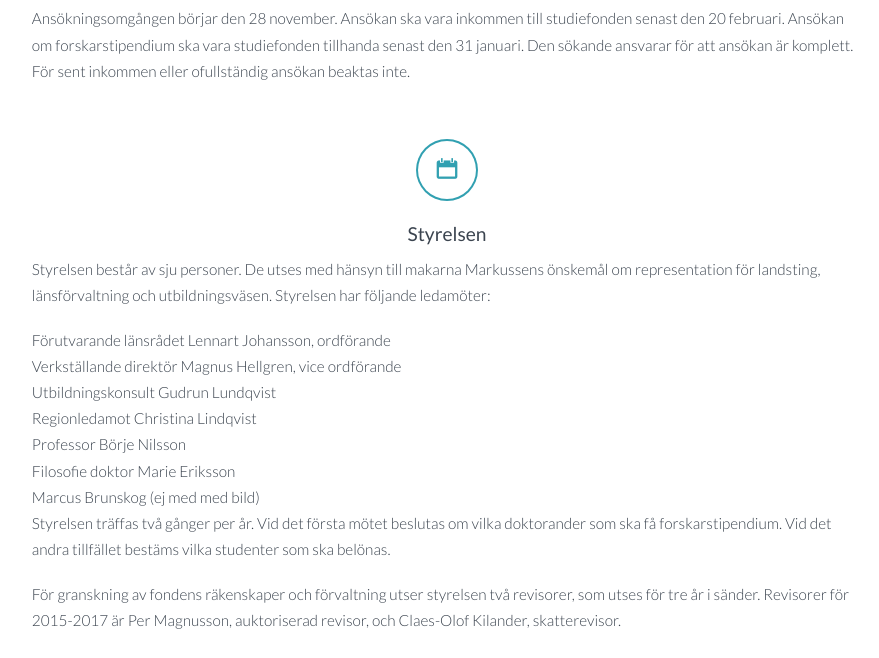
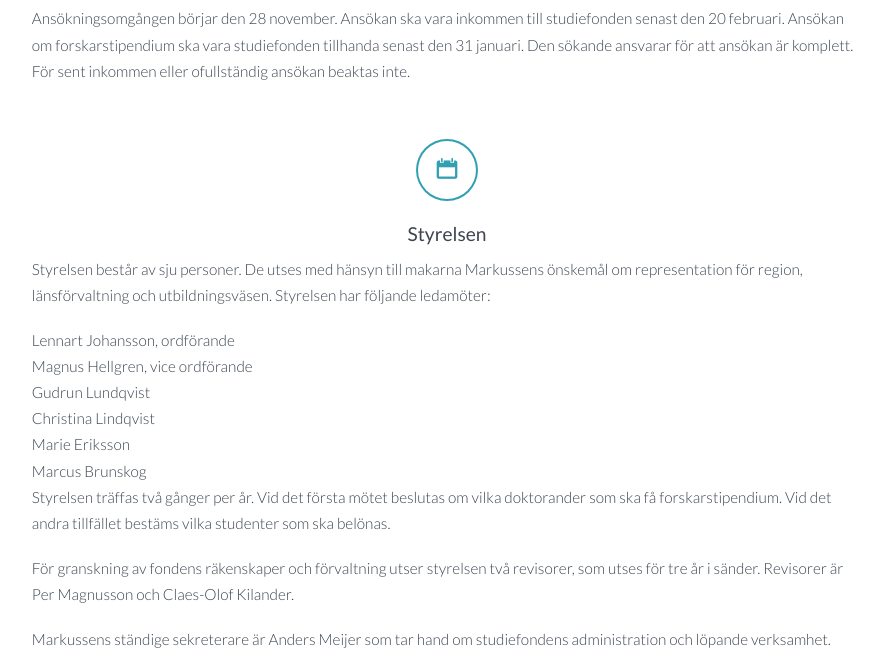
Before and after one commit to standout/markussens.se, a Jekyll site: the page built from presentation.md, in a window 1280 px wide and 1400 px high, scrolled down 2179 px. Shown: the top 658 px of the window, without its empty margins (193-1072 px from the left). Built offline with Jekyll 4.4.1, drawn with Linux system fonts in a browser that asks for light colours; nearby versions of some CDN libraries; some of the changed text lies outside the part shown.

Commit message:
Update styrelsen and stipendiater for 2019

```diff
--- a/presentation.md
+++ b/presentation.md
@@ -85,34 +85,36 @@ permalink: /presentation/
   <h3>Styrelsen</h3>
 
   Styrelsen består av sju personer. De utses med hänsyn till makarna Markussens
-  önskemål om representation för landsting, länsförvaltning och
-  utbildningsväsen. Styrelsen har följande ledamöter:
+  önskemål om representation för region, länsförvaltning och utbildningsväsen.
+  Styrelsen har följande ledamöter:
 
-  - Förutvarande länsrådet Lennart Johansson, ordförande
-  - Verkställande direktör Magnus Hellgren, vice ordförande
-  - Utbildningskonsult Gudrun Lundqvist
-  - Regionledamot Christina Lindqvist
-  - Professor Börje Nilsson
-  - Filosofie doktor Marie Eriksson
-  - Marcus Brunskog (ej med med bild)
+  - Lennart Johansson, ordförande
+  - Magnus Hellgren, vice ordförande
+  - Gudrun Lundqvist
+  - Christina Lindqvist
+  - Marie Eriksson
+  - Marcus Brunskog
 
-  Styrelsen träffas två gånger per år. Vid det första mötet beslutas  om vilka
+  Styrelsen träffas två gånger per år. Vid det första mötet beslutas om vilka
   doktorander som ska få forskarstipendium. Vid det andra tillfället bestäms
   vilka studenter som ska belönas.
 
   För granskning av fondens räkenskaper och förvaltning utser styrelsen två
-  revisorer, som utses för tre år i sänder. Revisorer för 2015-2017 är Per
-  Magnusson, auktoriserad revisor, och Claes-Olof Kilander, skatterevisor.
+  revisorer, som utses för tre år i sänder. Revisorer är Per Magnusson och
+  Claes-Olof Kilander.
 
-  Markussens ständige sekreterare är funktionschef Anders Meijer som tar hand om studiefondens administration och löpande verksamhet.
+  Markussens ständige sekreterare är Anders Meijer som tar hand om studiefondens
+  administration och löpande verksamhet.
 
   <div class="ImageWrapper center max-500">
 
-  <a href="/2017-04-01-styrelsen.jpg">
-    <img src="/2017-04-01-styrelsen.jpg" alt="Styrelsen 2017"/>
+  <a href="/2019-styrelsen.jpg">
+    <img src="/2019-styrelsen.jpg" alt="Styrelsen 2019"/>
   </a>
 
-  Från vänster Anders Meijer, Magnus Hellgren, Gudrun Lundqvist, Lennart Johansson, Christina Lindqvist, Börje Nilsson och Marie Eriksson
+  Från vänster Anders Meijer, Lennart Johansson, Christina Lindqvist, Gudrun
+  Lundqvist, Marie Eriksson, Magnus Hellgren och Markus Brunskog (en plats är
+  vakant).
 
   </div>
 
```
Also changed, not shown: index.md (+13 -13 lines), 2018-stipendiater.jpg (deleted), 2019-stipendiater.jpg (added), 2019-styrelsen.jpg (added).
